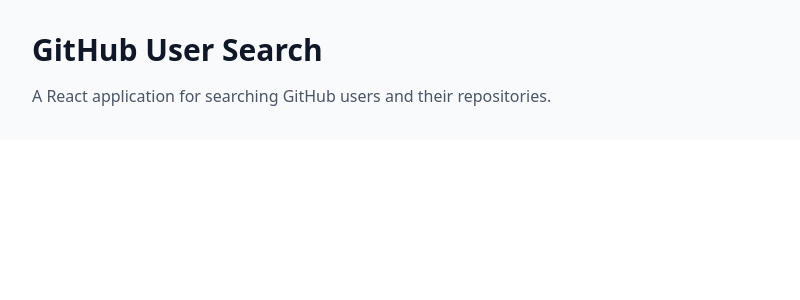
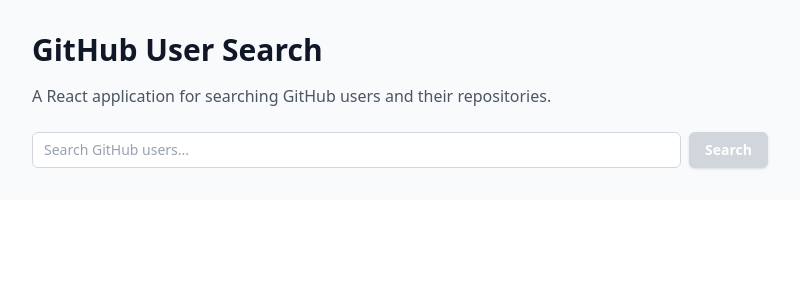
Before and after one commit to rvlewerissa/github-repositories-explorer, a React (Vite) app: page / in a window 1280 px wide. Shown: the top 300 px of the page, without its empty margins (240-1040 px from the left). Built offline with nearby package versions, Linux system fonts and the light colour scheme.

Commit message:
feat: integrate SearchInput component in App

```diff
--- a/src/App.tsx
+++ b/src/App.tsx
@@ -1,14 +1,19 @@
 
-import Layout from './shared/components/layout/Layout';
+import Layout from '@/shared/components/layout/Layout';
+import SearchInput from '@/features/user-search/components/SearchInput';
 
 function App() {
+  const handleSearch = (query: string) => {
+    console.log('Searching for:', query);
+  };
 
   return (
     <Layout>
       <h1 className="mb-4 text-3xl font-bold text-gray-900">GitHub User Search</h1>
-      <p className="text-gray-600">
+      <p className="mb-6 text-gray-600">
         A React application for searching GitHub users and their repositories.
       </p>
+      <SearchInput onSearch={handleSearch} />
     </Layout>
   );
 }
```
